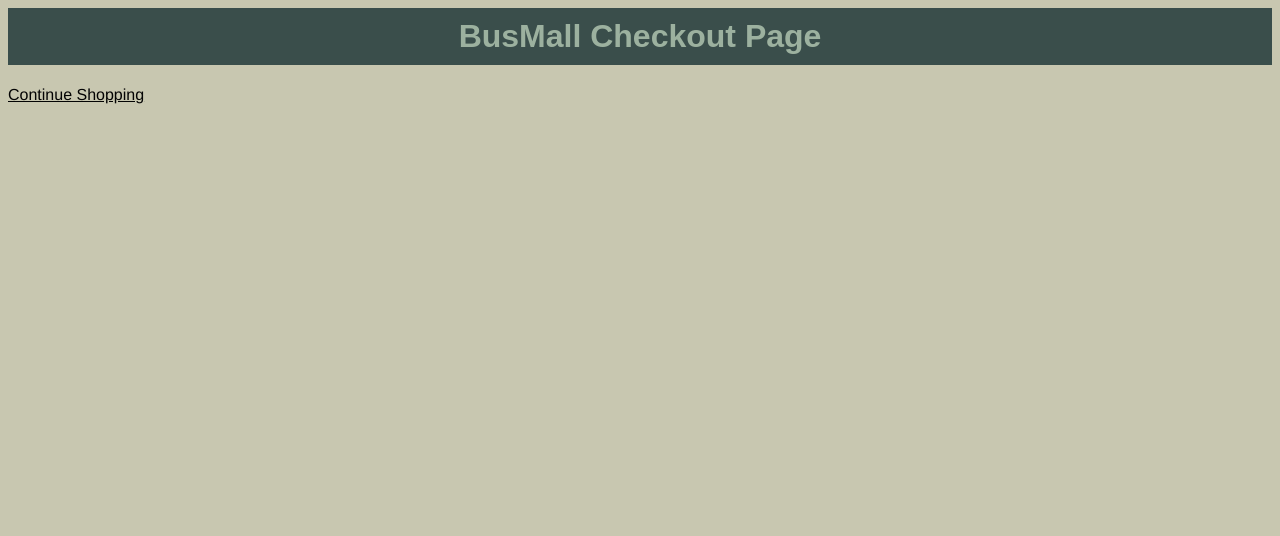
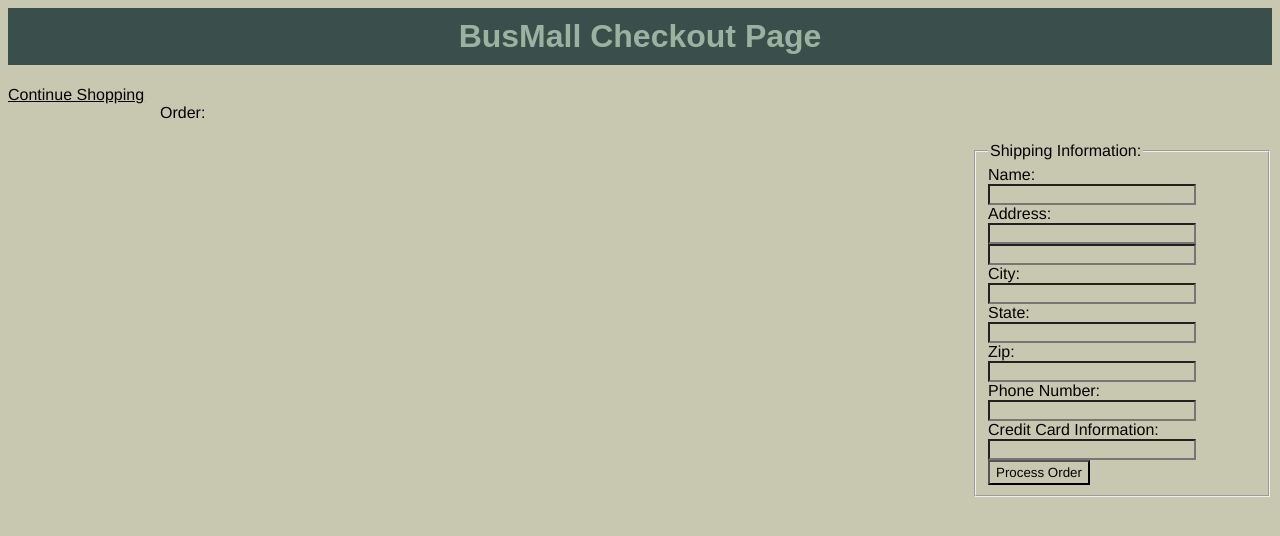
Before and after one commit to DaveLestat/order-form, a plain HTML site: page cart.html in a window 1280 px wide. Drawn offline with Linux system fonts and the light colour scheme.

Commit message:
added css to current branch, worked on js to populate drop down.

```diff
--- a/cart.html
+++ b/cart.html
@@ -9,5 +9,31 @@
     <nav>
       <a href='index.html'>Continue Shopping</a>
     </nav>
+    <div id='list'>
+      <p>Order:</p>
+        <ul id='purchase-items'></ul>
+    </div>
+    <form id='finish'>
+      <fieldset>
+        <legend>Shipping Information:</legend>
+        <label for = 'name'>Name:</label>
+        <input name = 'name' type = 'text' class = 'ship'>
+        <label for = 'address'>Address:</label>
+        <input name = 'address' type = 'text' class = 'ship'>
+        <input name = 'address' type = 'text' class = 'ship'>
+        <label for = 'city'>City:</label>
+        <input name = 'city' type = 'text' class = 'ship'>
+        <label for = 'state'>State:</label>
+        <input name = 'state' type = 'text' class = 'ship'>
+        <label for = 'zip'>Zip:</label>
+        <input name = 'zip' type = 'text' class = 'ship'>
+        <label for = 'phone'>Phone Number:</label>
+        <input name = 'phone' type = 'text' class = 'ship'>
+        <label for = 'cc'>Credit Card Information:</label>
+        <input name = 'cc' type = 'number' maxlength="16" class = 'ship'/>
+        <!-- <br></br> -->
+        <button type = 'submit' id = 'process'>Process Order</button>
+      </fieldset>
+    </form>
   </body>
 </html>
--- a/css/style.css
+++ b/css/style.css
@@ -46,3 +46,18 @@ select {
     font-size: 130%;
     padding: 10px;
 }
+
+#finish {
+    float: right;
+    width: 300px;
+}
+
+.ship {
+    display: block;
+    width: 200px;
+}
+
+#process {
+    height: 25px;
+
+}
```
Also changed, not shown: index.html (+2 -2 lines), js/app.js (+10 -6 lines).
